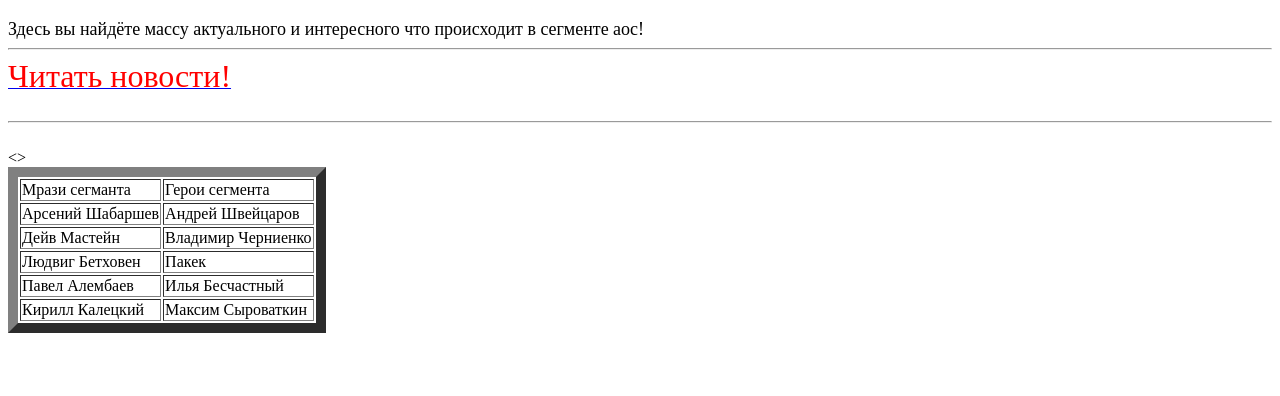
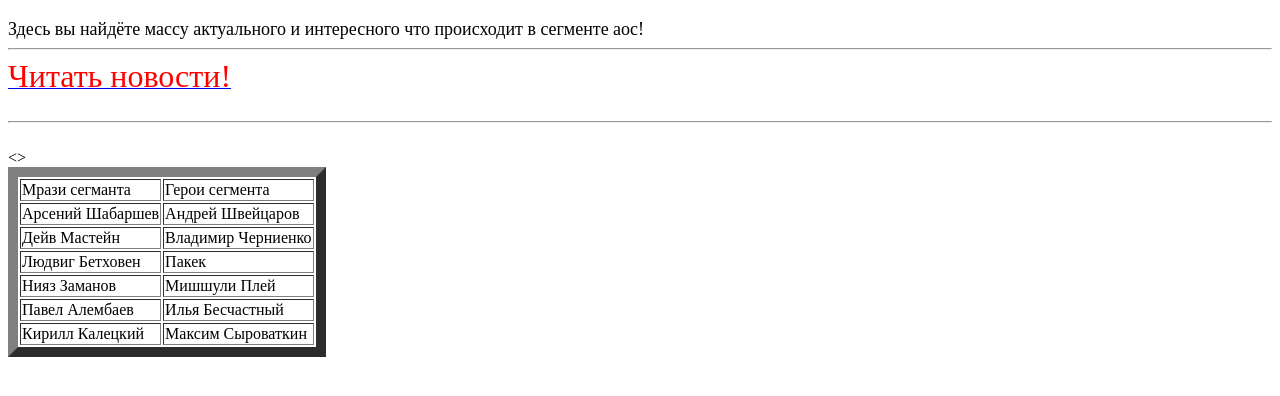
Before and after one commit to aocer/aocer.github.io, a plain HTML site: page index.html in a window 1280 px wide. Shown: the part 126-522 px from the top of the page. Drawn offline with Linux system fonts and the light colour scheme.

Commit message:
Add files via upload

```diff
--- a/index.html
+++ b/index.html
@@ -48,6 +48,10 @@
 <td>Пакек</td>
 </tr>
 <tr>
+<td>Нияз Заманов</td>
+<td>Мишшули Плей</td>
+</tr>
+<tr>
 <td>Павел Алембаев</td>
 <td>Илья Бесчастный</td>
 </tr>
```
